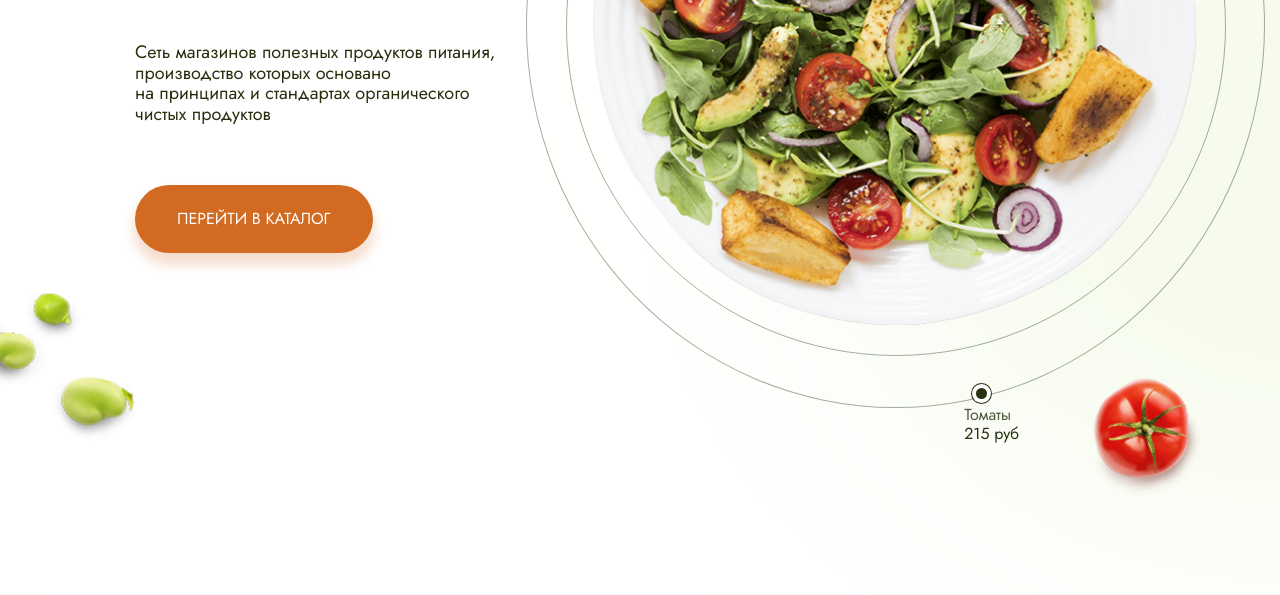
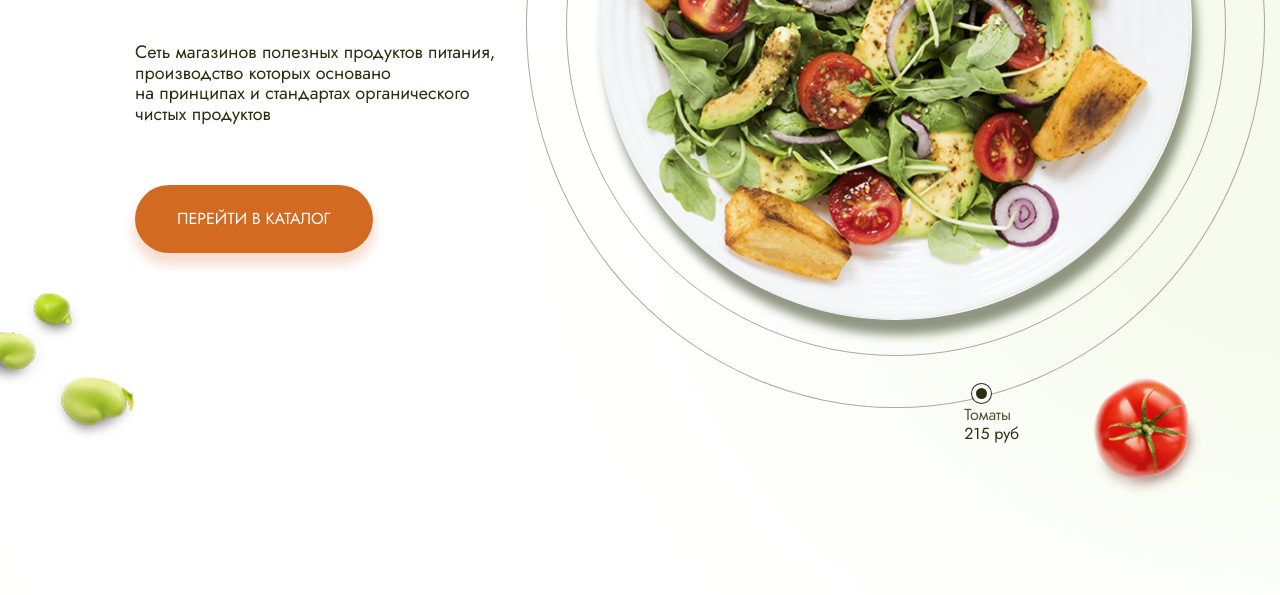
Before and after one commit to illicchpv/Module02-Shop, a website built with webpack: page src/index.html in a window 1280 px wide. Shown: the part 495-1090 px from the top of the page. Built offline with nearby package versions, Linux system fonts and the light colour scheme.

Commit message:
plate shadow added

```diff
--- a/src/styles/main.scss
+++ b/src/styles/main.scss
@@ -109,7 +109,9 @@
     align-items: center;
   }
   &__image{
-    width: 92%;
+    width: 90%;
+    box-shadow: 5px 15px 10px 0px rgba($green,0.50);
+    border-radius: 50%;
   }
   &__btn{
     border: none;
```
